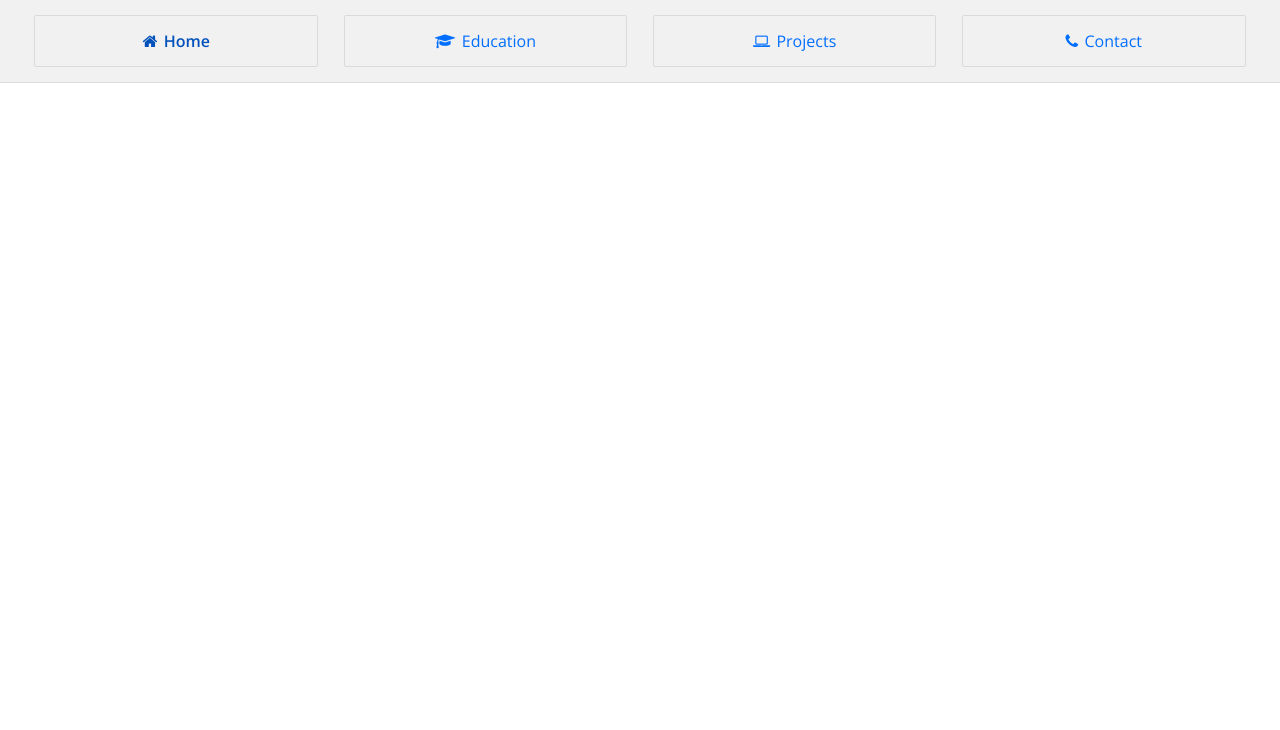
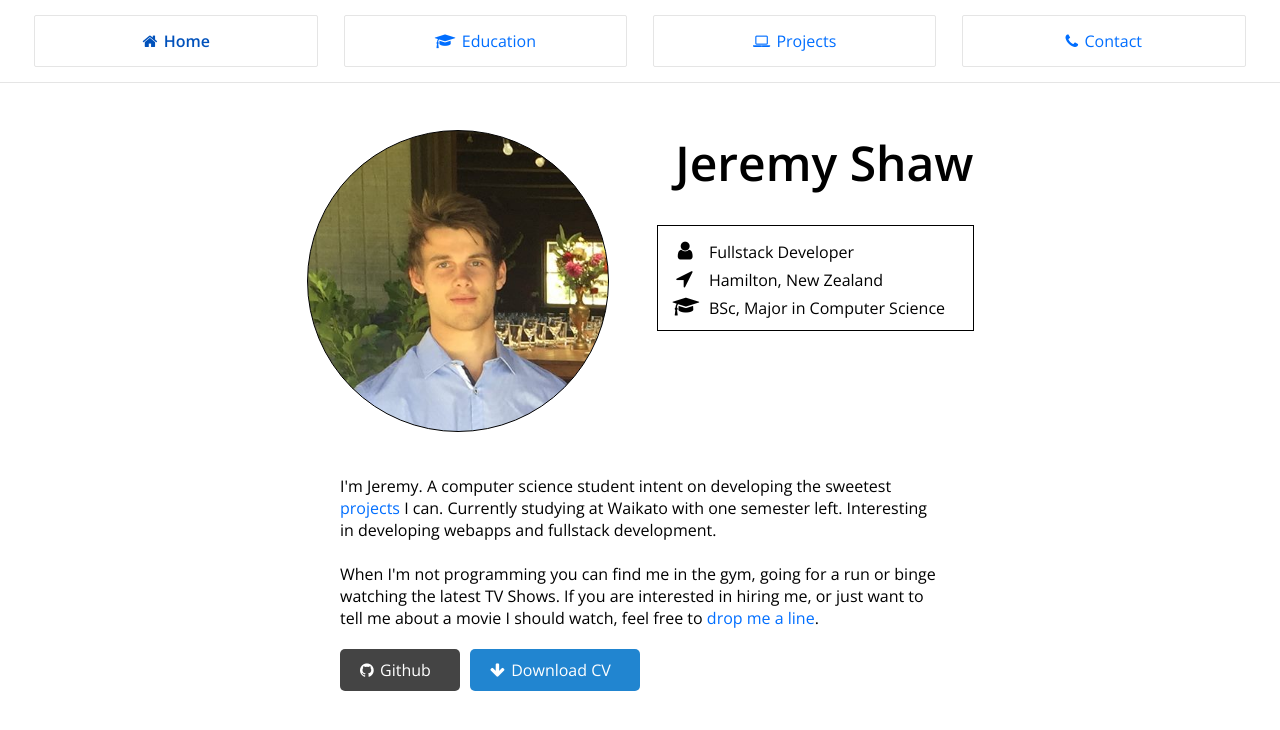
Before and after one commit to puremana/portfolio-website, a React (Create React App) app: page / in a window 1280 px wide. Shown: the top 730 px of the page. Built offline with nearby package versions, Linux system fonts and the light colour scheme.

Commit message:
Home page complete, just needs link to CV.

```diff
--- a/src/App.css
+++ b/src/App.css
@@ -8,13 +8,17 @@ a {
   color: rgb(0, 110, 255);
   text-decoration: inherit;
 }
+h2 {
+  font-size: 3em;
+  text-align: right;
+}
 /* Navigation */
 .nav {
   width: 100vw;
   margin: 0px;
   padding: 0px;
   text-align: center;
-  background-color: rgb(241, 241, 241);
+  background-color: white;
   border-bottom: 1px solid rgba(128, 128, 128, 0.205);
   position: fixed;
 }
@@ -34,7 +38,7 @@ body .nav .nav-last {
 
 }
 li:hover {
-  background-color: rgba(0, 178, 248, 0.075);
+  color: black;
 }
 .icon {
   margin-right: 0.5vw;
@@ -43,3 +47,78 @@ li:hover {
   font-weight: 600;
   color: rgb(0, 81, 187);
 }
+/* Home Page */
+.home-page {
+  height: 100vh;
+  background: white;
+
+}
+.home-top-container {
+  padding-top: 130px;
+  width: 100vw;
+  vertical-align: top;
+  text-align: center;
+}
+.home-top-left {
+  display: inline-block;
+  width: 300px;
+  height: 300px;
+}
+.home-top-left-image {
+  border: 1px solid black;
+  width: 100%;
+  height: 100%;
+  border-radius: 300px;
+  background: url("images/profile.png");
+  background-size: cover;
+  vertical-align: top;
+}
+.home-top-right {
+  display: inline-block;
+  vertical-align: top;
+}
+.home-top-right ul {
+  width: 300px;
+  border: 1px solid black;
+  padding: 10px 0px 10px 15px;
+  margin: 30px 0 0 50px;
+  vertical-align: top;
+  text-align: left;
+}
+.home-top-right li {
+  list-style-type: none;
+}
+.home-top-right li .icon {
+  font-size: 1.3em;
+  text-align: right;
+  width: 20px;
+  padding-right: 10px;
+  display: inline-block;
+}
+.home-bottom-text {
+  width: 600px;
+  max-width: 80vw;
+  margin: 40px auto 0 auto;
+}
+
+.button {
+  padding: 10px 20px;
+  border-radius: 5px;
+  color: white;
+  display: inline-block;
+  margin: 20px 10px 0px 0px;
+}
+.github {
+  background: #444444;
+  width: 80px;
+}
+.github:hover {
+  background: #313131;
+}
+.CV {
+  background: rgb(33, 133, 208);
+  width: 130px;
+}
+.CV:hover {
+  background: #1678c2;
+}
--- a/src/components/pages/home.js
+++ b/src/components/pages/home.js
@@ -19,7 +19,48 @@ class Home extends Component {
     return (
         <div className="home-page">
             <NavBar page="home"/>
-
+            <div className="home-top-container">
+                <div className="home-top-left">
+                    <div className="home-top-left-image"></div>
+                </div>
+                <div className="home-top-right">
+                    <h2>Jeremy Shaw</h2>
+                    <ul>
+                        <li>
+                            <div className="icon is-small"><i className="fa fa-user"></i></div>
+                            <span>Fullstack Developer</span>
+                        </li>
+                        <li>
+                            <div className="icon is-small"><i className="fa fa-location-arrow"></i></div>
+                            <span>Hamilton, New Zealand</span></li>
+                        <li>
+                            <div className="icon is-small"><i className="fa fa-graduation-cap"></i></div>
+                            <span>BSc, Major in Computer Science</span>
+                        </li>
+                    </ul>
+                </div>
+            </div>
+            <div className="home-bottom">
+                <div className="home-bottom-text">
+                    <p>I'm Jeremy. A computer science student intent on developing the sweetest <Link to="/projects">projects</Link> I can.
+                    Currently studying at Waikato with one semester left. Interesting in developing webapps and fullstack development.</p>
+                    <br />
+                    <p>When I'm not programming you can find me in the gym, going for a run or binge watching the latest TV Shows.
+                    If you are interested in hiring me, or just want to tell me about a movie I should watch, feel free to <Link to="/contact">drop me a line</Link>.</p>
+                    <div className="home-bottom-buttons">
+                        <a href="https://github.com/puremana" target="_blank">
+                            <div className="button github">
+                                <span className="icon is-small"><i className="fa fa-github"></i></span>
+                                Github
+                            </div>
+                        </a>
+                        <div className="button CV">
+                            <span className="icon is-small"><i className="fa fa-arrow-down"></i></span>
+                            Download CV
+                        </div>
+                    </div>
+                </div>
+            </div>
         </div>
     );
   }
```
Also changed, not shown: src/images/profile.png (added), 1 other file (tests, documents, lock files or other folders).
